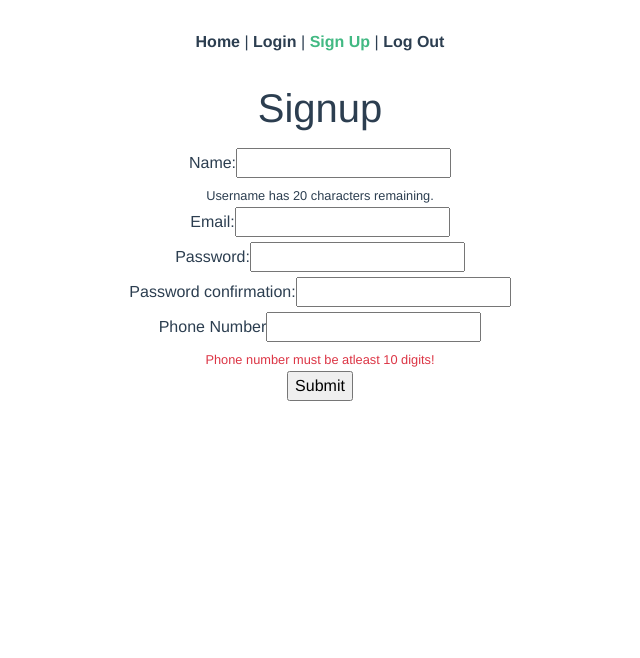
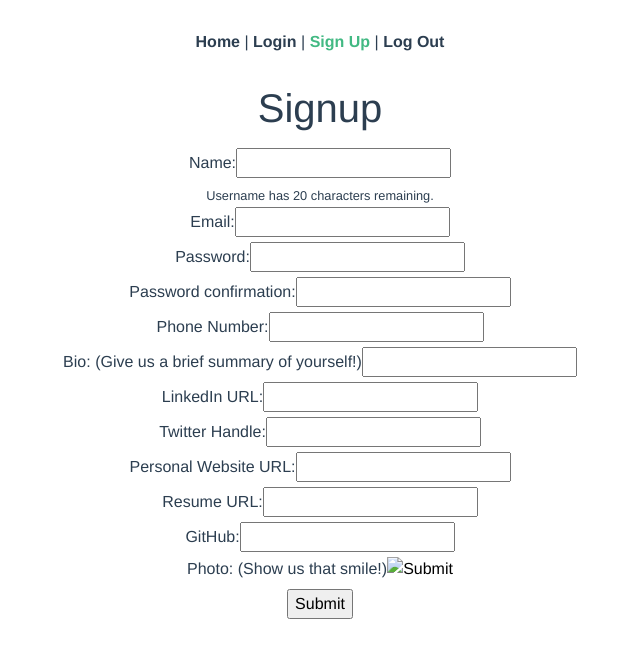
Before and after one commit to JohnChichester/personal-resume, a Vue app: page /signup in a window 1280 px wide. Shown: the top 658 px of the page, without its empty margins (320-960 px from the left). Built offline with nearby package versions, Linux system fonts and the light colour scheme.

Commit message:
Added all schema params to Sign Up page

```diff
--- a/src/views/Signup.vue
+++ b/src/views/Signup.vue
@@ -32,10 +32,40 @@
         <small v-if="password != passwordConfirmation" class="text-danger">Passwords must match!</small>
       </div>
       <div>
-        <label>Phone Number</label>
+        <label>Phone Number:</label>
         <input type="text" v-model="phone_number" />
         <br />
-        <small v-if="phone_number.length < 10" class="text-danger">Phone number must be atleast 10 digits!</small>
+        <small v-if="phone_number.length > 7 && phone_number.length < 10" class="text-danger">
+          Phone number must be atleast 10 digits!
+        </small>
+      </div>
+      <div>
+        <label>Bio: (Give us a brief summary of yourself!)</label>
+        <input type="text" v-model="bio" />
+      </div>
+      <div>
+        <label>LinkedIn URL:</label>
+        <input type="url" v-model="linkedin" />
+      </div>
+      <div>
+        <label>Twitter Handle:</label>
+        <input type="text" v-model="twitter_handle" />
+      </div>
+      <div>
+        <label>Personal Website URL:</label>
+        <input type="url" v-model="website" />
+      </div>
+      <div>
+        <label>Resume URL:</label>
+        <input type="url" v-model="resume_url" />
+      </div>
+      <div>
+        <label>GitHub:</label>
+        <input type="url" v-model="github" />
+      </div>
+      <div>
+        <label>Photo: (Show us that smile!)</label>
+        <input type="image" v-model="photo" />
       </div>
       <input type="submit" value="Submit" />
     </form>
@@ -53,6 +83,13 @@ export default {
       password: "",
       passwordConfirmation: "",
       phone_number: "",
+      bio: "",
+      linkedin: "",
+      twitter_handle: "",
+      website: "",
+      resume_url: "",
+      github: "",
+      photo: "",
       errors: [],
       status: null,
     };
```
